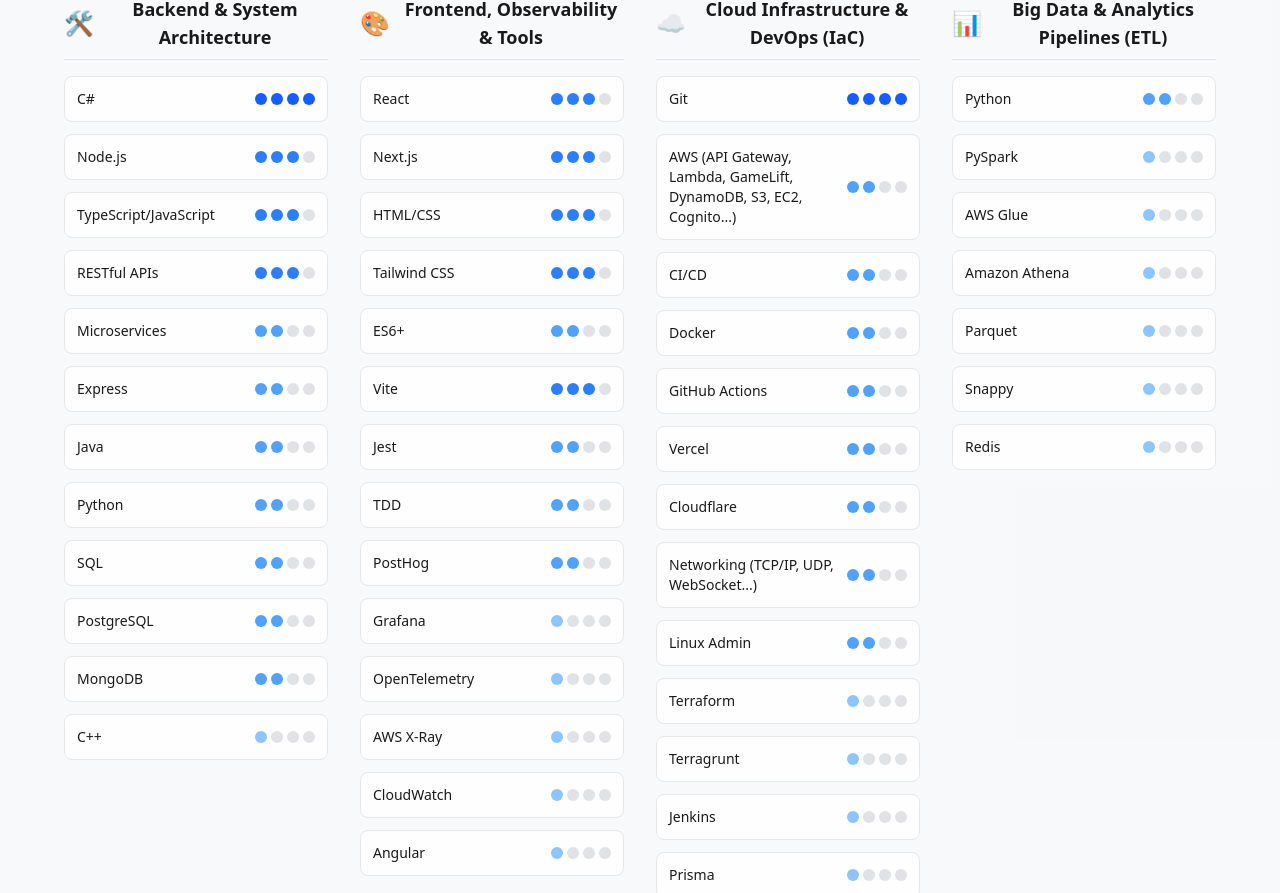
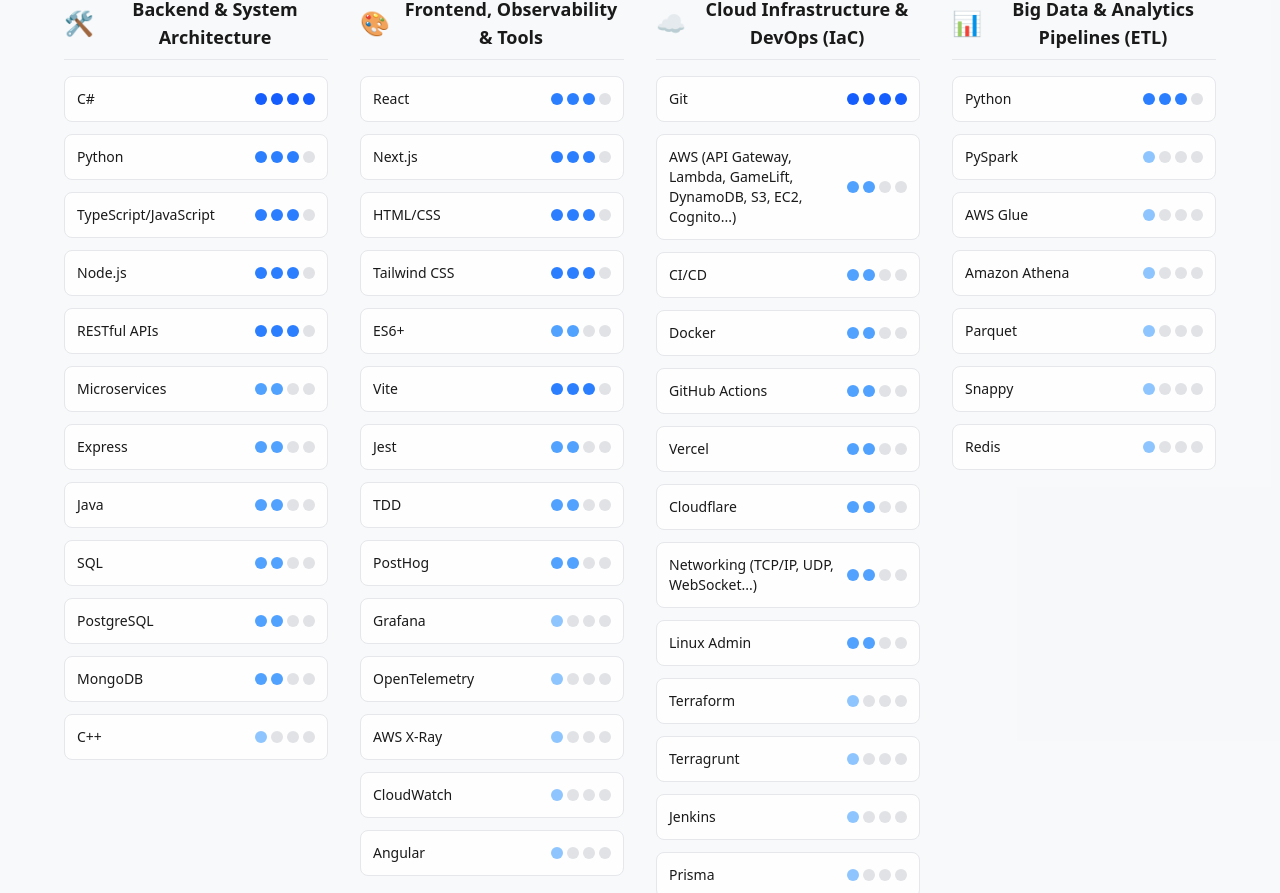
Before and after one commit to ewejose123/Portfolio-Website, a Next.js app: page /en in a window 1280 px wide. Shown: the part 1292-2185 px from the top of the page. Built offline with nearby package versions, Linux system fonts and the light colour scheme; no server answers.

Commit message:
Update skill levels and order in SkillsHighlight
Adjusted the proficiency level of Python in backend and bigdata categories, and reordered Node.js and Python in the backend skills list for more accurate representation.

```diff
--- a/src/components/SkillsHighlight.tsx
+++ b/src/components/SkillsHighlight.tsx
@@ -12,13 +12,13 @@
 const skills: Skill[] = [
   // Backend & System Architecture (ordered by proficiency: 4→3→2→1)
   { name: 'C#', level: 4, category: 'backend' },
+  { name: 'Python', level: 3, category: 'backend' },
+  { name: 'TypeScript/JavaScript', level: 3, category: 'backend' },
   { name: 'Node.js', level: 3, category: 'backend' },
-  { name: 'TypeScript/JavaScript', level: 3, category: 'backend' },
   { name: 'RESTful APIs', level: 3, category: 'backend' },
   { name: 'Microservices', level: 2, category: 'backend' },
   { name: 'Express', level: 2, category: 'backend' },
   { name: 'Java', level: 2, category: 'backend' },
-  { name: 'Python', level: 2, category: 'backend' },
   { name: 'SQL', level: 2, category: 'backend' },
   { name: 'PostgreSQL', level: 2, category: 'backend' },
   { name: 'MongoDB', level: 2, category: 'backend' },
@@ -56,7 +56,7 @@
   { name: 'Prisma', level: 1, category: 'devops' },
 
   // Big Data & Analytics Pipelines (ETL) (ordered by proficiency: 4→3→2→1)
-  { name: 'Python', level: 2, category: 'bigdata' },
+  { name: 'Python', level: 3, category: 'bigdata' },
   { name: 'PySpark', level: 1, category: 'bigdata' },
   { name: 'AWS Glue', level: 1, category: 'bigdata' },
   { name: 'Amazon Athena', level: 1, category: 'bigdata' },
```
